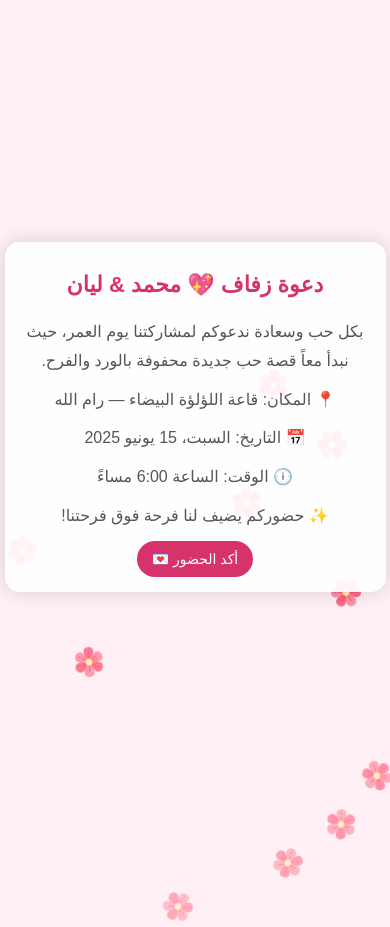
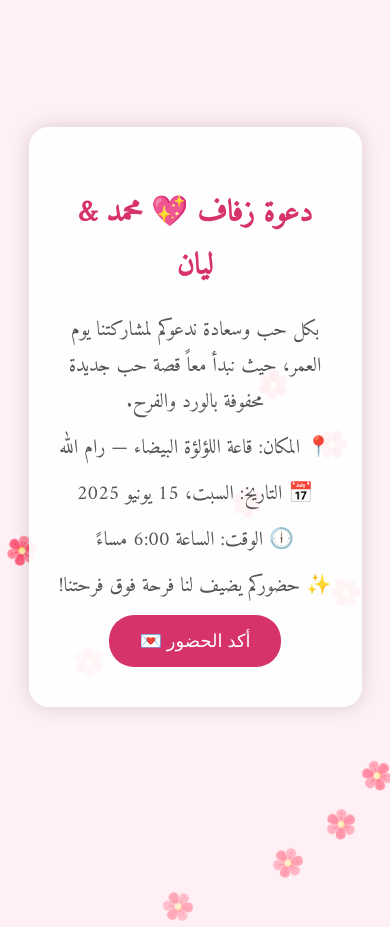
Before and after one commit to jana274/weddingCard, a website: page index.html in a window 390 px wide. Drawn offline with Linux system fonts and the light colour scheme; some packages are replaced by stand-ins of ours; a script that the page names is missing.

Commit message:
تعديل

```diff
--- a/index.html
+++ b/index.html
@@ -18,7 +18,6 @@
         display: flex;
         justify-content: center;
         align-items: center;
-        font-family: "Cairo", sans-serif;
         direction: rtl;
         background: #fff0f5;
         position: relative;
@@ -60,8 +59,9 @@
         text-align: center;
         box-shadow: 0 0 20px rgba(0, 0, 0, 0.15);
         max-width: 500px;
+        width: 100%;
         z-index: 1;
-        animation: fadeIn 1s ease, floatUp 4s ease-in-out infinite; /* تسريع الحركة */
+        animation: fadeIn 1s ease, floatUp 4s ease-in-out infinite;
         opacity: 1;
         position: relative;
       }
@@ -139,23 +139,23 @@
 
       @media (max-width: 600px) {
         .card {
-          max-width: 100%;
-          width: 90%;
-          padding: 15px;
-          border-radius: 15px; /* قلل من الحواف للحصول على مظهر مريح */
+          max-width: 70%; /* جعل البطاقة تأخذ مساحة أكبر من الشاشة */
+          width: 95%;
+          padding: 40px 30px; /* زيادة المسافات الداخلية */
+          border-radius: 20px; /* حواف أكبر للبطاقة */
         }
 
         .card h1 {
-          font-size: 22px; /* حجم النص في العنوان يكون مناسبًا للشاشة الصغيرة */
+          font-size: 30px; /* تكبير حجم النص في العنوان */
         }
 
         .card p {
-          font-size: 16px; /* حجم النص في الفقرات يكون مناسبًا أيضًا */
+          font-size: 20px; /* تكبير حجم النص في الفقرات */
         }
 
         .btn {
-          font-size: 14px; /* تعديل حجم الأزرار لتناسب العرض */
-          padding: 10px 15px;
+          font-size: 18px; /* تكبير حجم الأزرار لتناسب العرض */
+          padding: 15px 30px; /* زيادة المسافة الداخلية في الأزرار */
         }
       }
 
```
